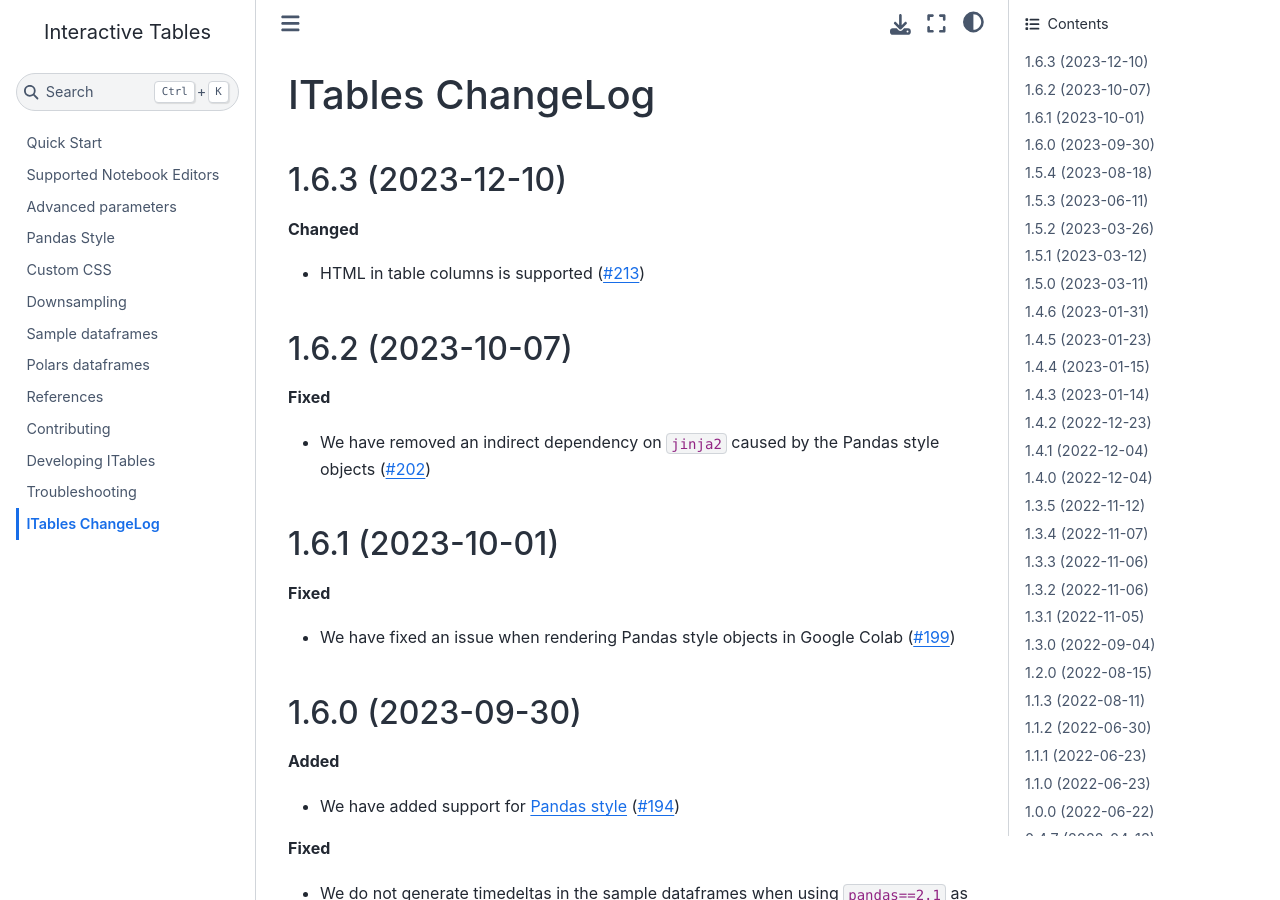
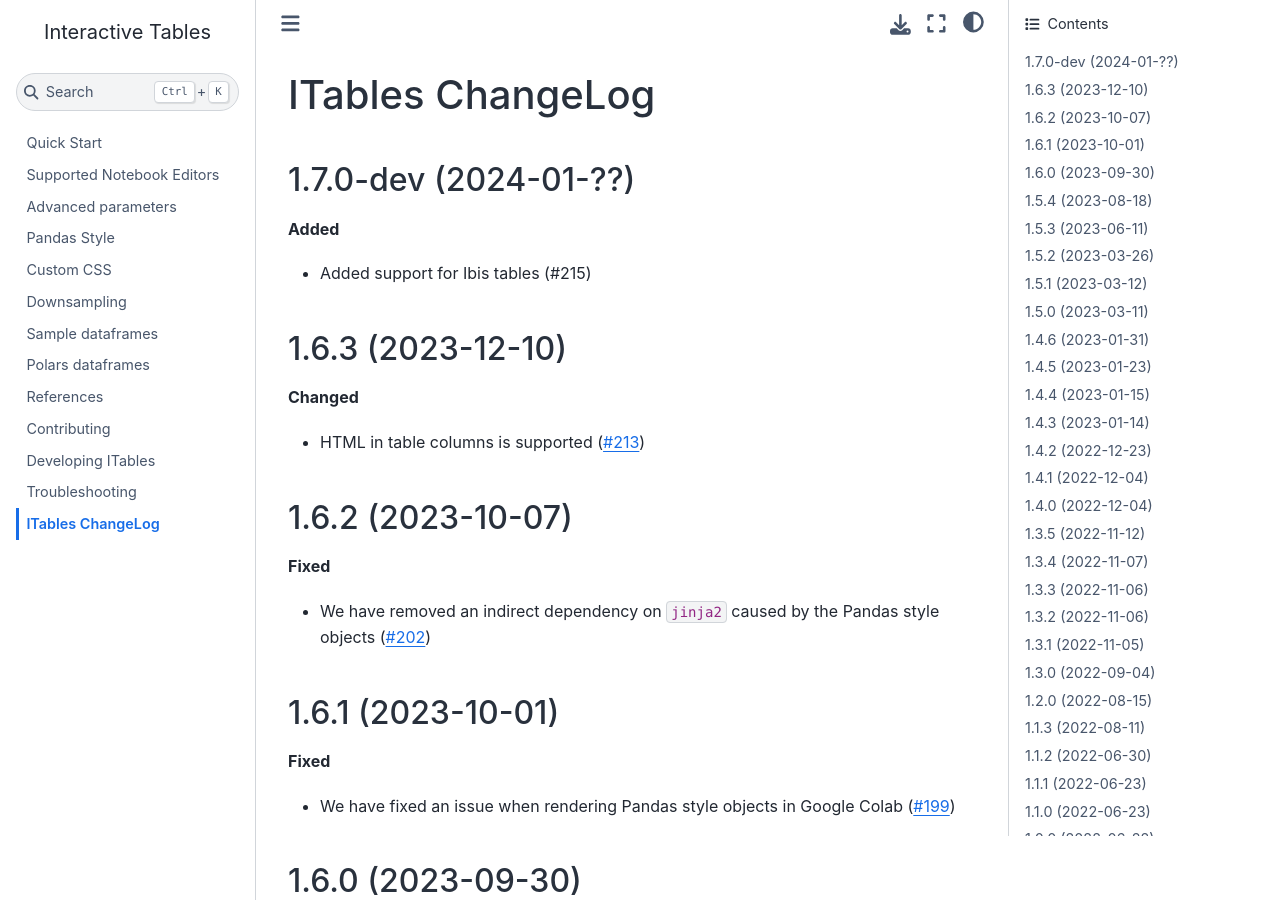
Before and after one commit to mwouts/itables, a Jupyter Book: the page built from docs/changelog.md, in a window 1280 px wide and 900 px high. Built offline with Jupyter Book 1.0.4 settings and Sphinx 7.4.7 and the Sphinx Book theme 1.1.4, drawn with Linux system fonts in a browser that asks for light colours.

Commit message:
Start working on version 1.7.0-dev

```diff
--- a/docs/changelog.md
+++ b/docs/changelog.md
@@ -1,5 +1,12 @@
 ITables ChangeLog
 =================
+
+1.7.0-dev (2024-01-??)
+----------------------
+
+**Added**
+- Added support for Ibis tables (#215)
+
 
 1.6.3 (2023-12-10)
 ------------------
--- a/itables/version.py
+++ b/itables/version.py
@@ -1,3 +1,3 @@
 """ITables' version number"""
 
-__version__ = "1.6.3"
+__version__ = "1.7.0-dev"
```
